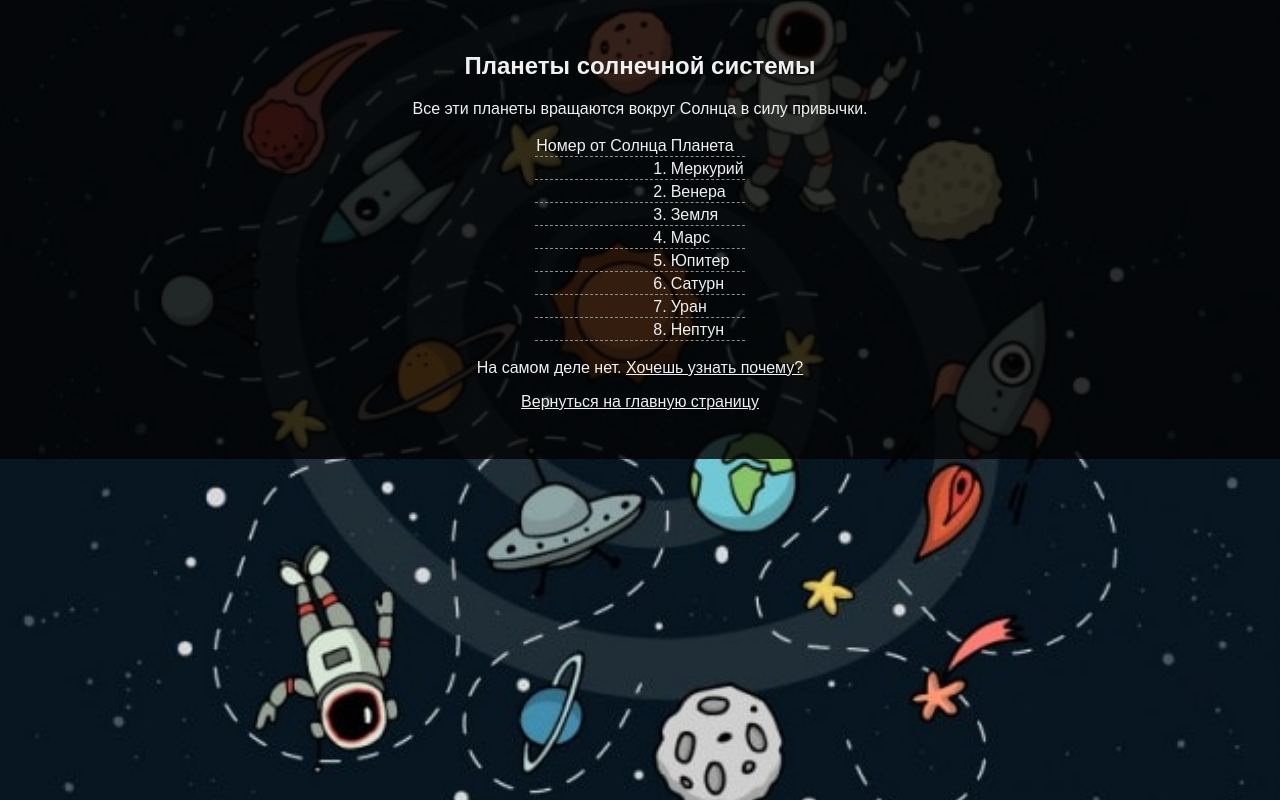
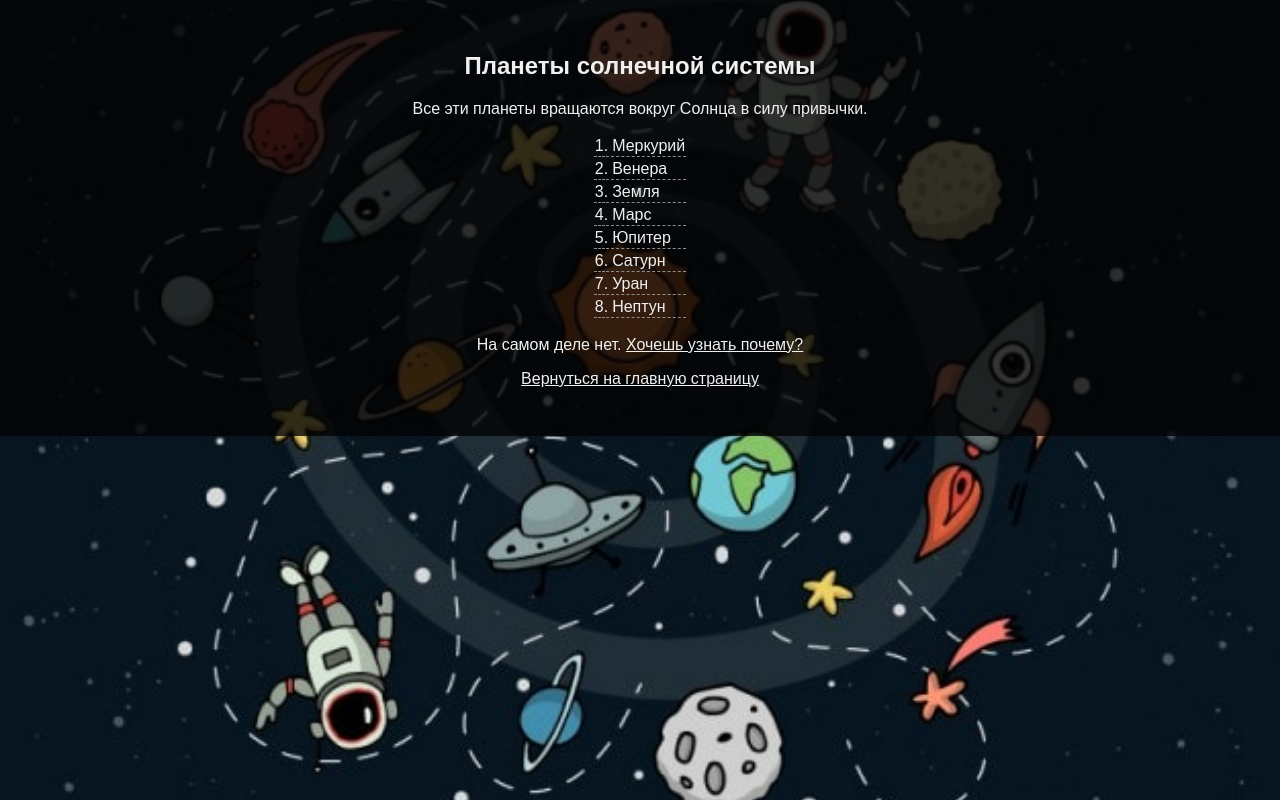
Before and after one commit to irinazolotareva/homework, a plain HTML site: page planets.html in a window 1280 px wide. Drawn offline with Linux system fonts and the light colour scheme.

Commit message:
Update planets.html

```diff
--- a/planets.html
+++ b/planets.html
@@ -31,7 +31,6 @@
       <h1>Планеты солнечной системы</h1>
       <p>Все эти планеты вращаются вокруг Солнца в силу привычки.</p>
       <table>
-        <tr><td class="right">Номер от Солнца</td><td>Планета</td></tr>
         <tr><td class="right">1.</td><td>Меркурий</td></tr>
         <tr><td class="right">2.</td><td>Венера</td></tr>
         <tr><td class="right">3.</td><td>Земля</td></tr>
```
